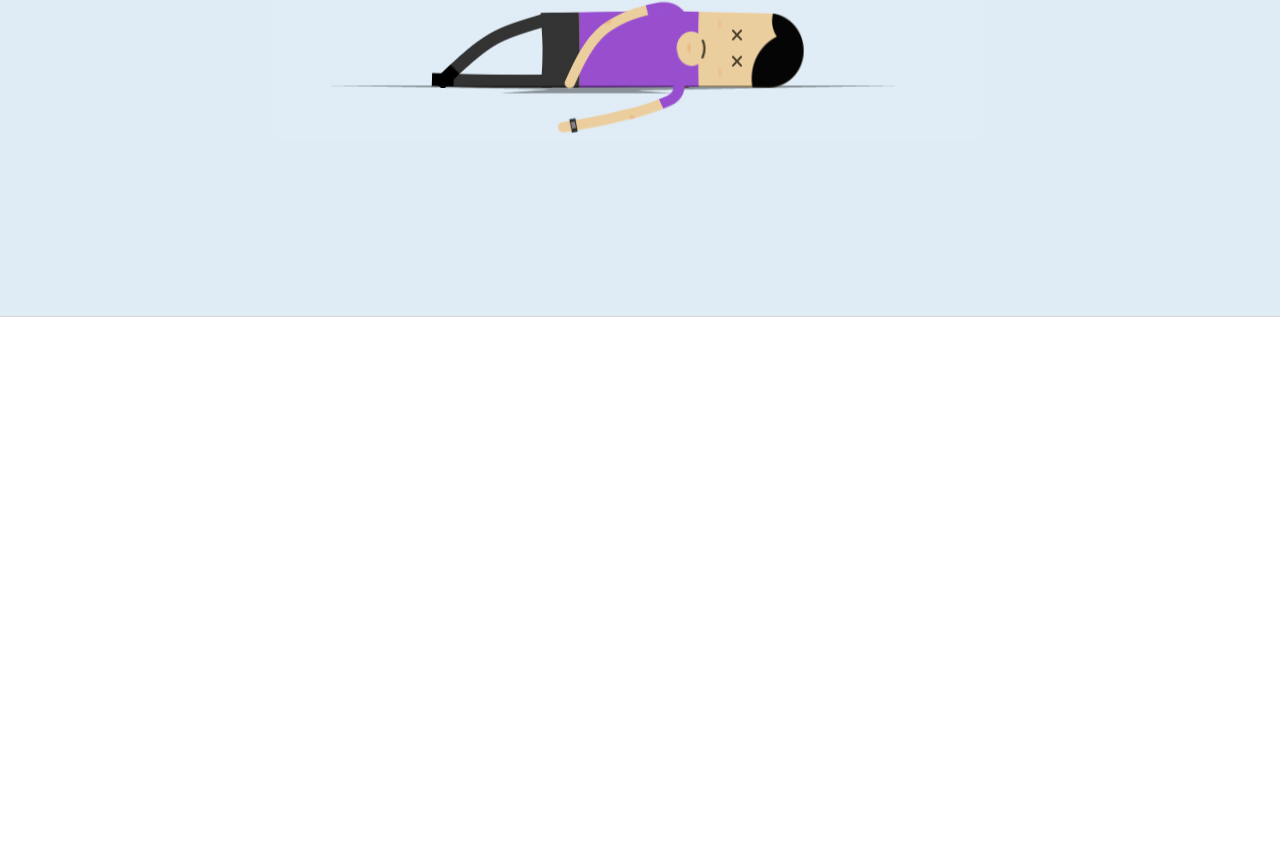
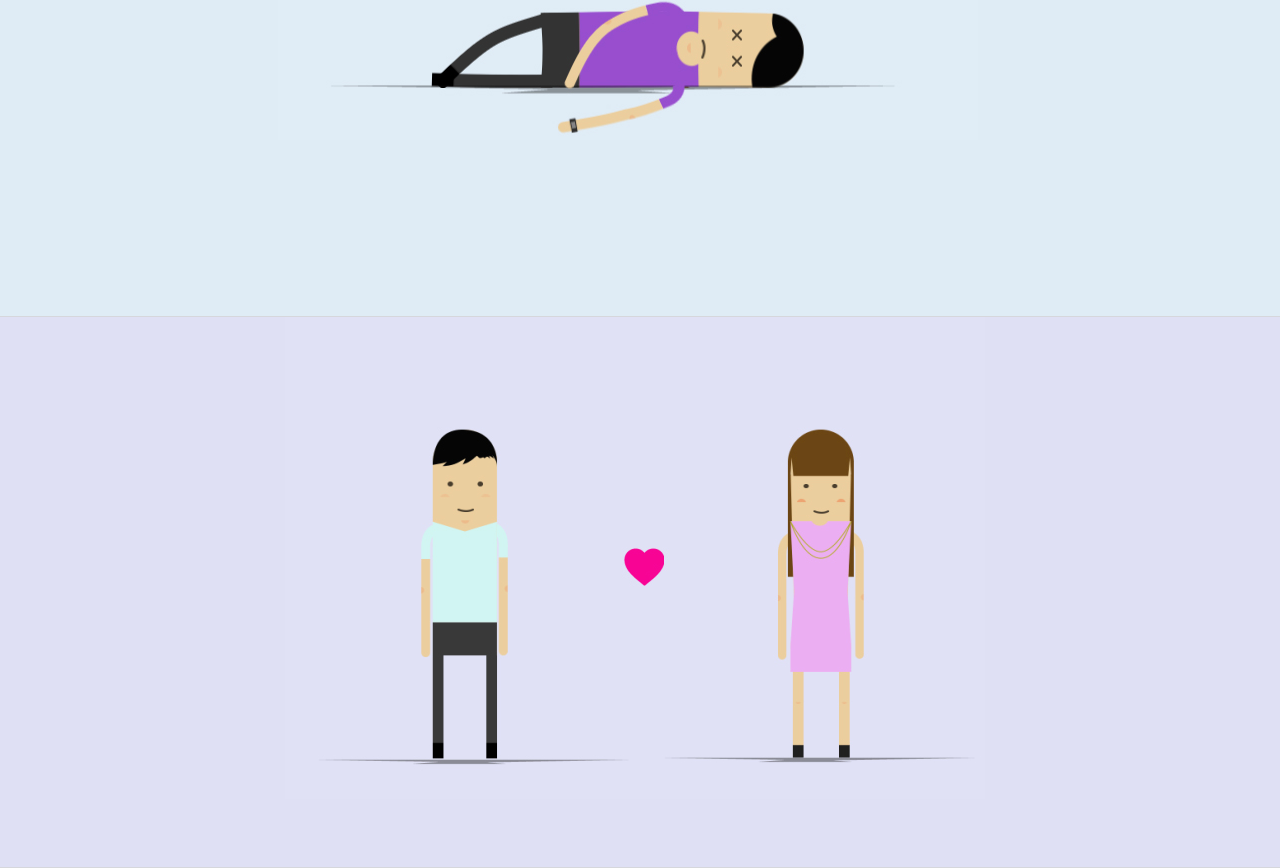
Before and after one commit to saiazar/Click-s-Power, a plain HTML site: page index.html in a window 1280 px wide. Shown: the part 1121-1989 px from the top of the page. Before the commit the page ends 1438 px from the top, so only its background shows below. Drawn offline with Linux system fonts and the light colour scheme.

Commit message:
creado videotres

```diff
--- a/css/main.css
+++ b/css/main.css
@@ -70,3 +70,14 @@ div {
     border: 30px;
     border-bottom: solid 1px #D6D7DC;
 }
+
+.video3 {
+    width: 100%;
+    height: 550px;
+    text-align: center;
+    font-size: 11px;
+    font-family: sans-serif;
+    background-color: #dfe0f4;
+    border: 30px;
+    border-bottom: solid 1px #D6D7DC;
+}
--- a/index.html
+++ b/index.html
@@ -9,10 +9,15 @@
 <div class="tag"><img src="imagenes/nominee-mauve-cssda-right.png"></div>
 <div class="header"><img img="" src="imagenes/logo.gif">
 <div class="txt">Click|Go|Boom></div>
+
 <div class="honor">En honor a aquellos que solo necesitan un click, un CLICK'S POWER.></div>
 </div>
+
 <div class="video1"><img src="imagenes/descarga.png"></div>
+
 <div class="video2"><img src="imagenes/descarga (1).png"></div>
+
+<div class="video3"> <img src="imagenes/descarga (2).png"></div>
 
 </body>
 </html>
```
